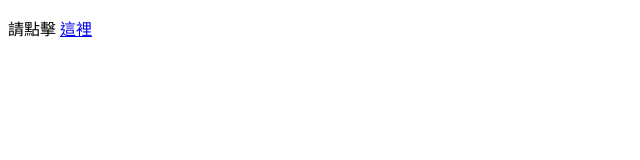
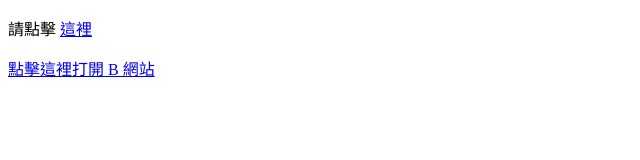
Before and after one commit to Jordanlui2024/jordanlui2024.github.io, a plain HTML site: page index.html in a window 1280 px wide. Shown: the whole page, without its empty margins (0-640 px from the left). Drawn offline with Linux system fonts and the light colour scheme.

Commit message:
Update index.html

```diff
--- a/index.html
+++ b/index.html
@@ -7,5 +7,6 @@
 </head>
 <body>
     <p>請點擊 <a href="https://lwh2024.us.kg/forum/forumlist/1/">這裡</a></p>
+    <a href="weixin://dl/officialaccounts?scene=109&need_open_webview=1&url=https://lwh2024.us.kg/forum/forumlist/1/">點擊這裡打開 B 網站</a>
 </body>
 </html>
```
